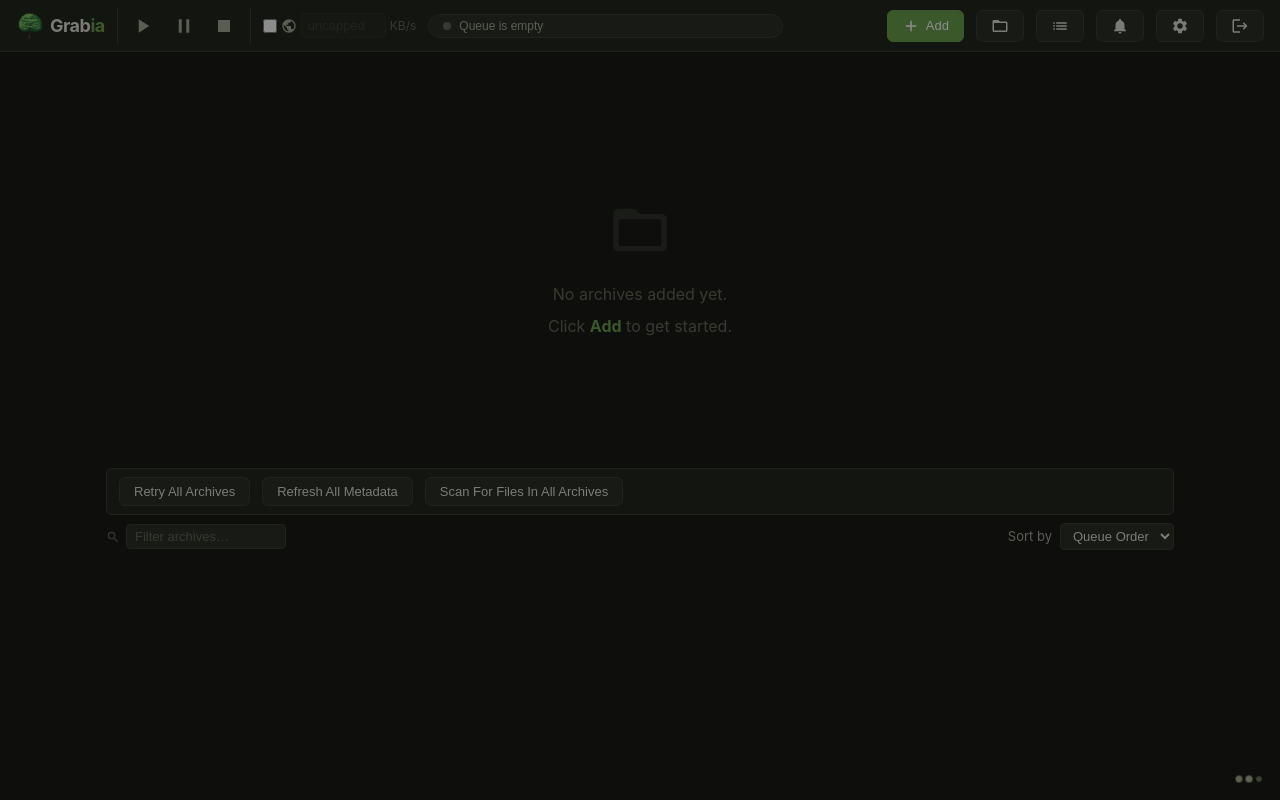
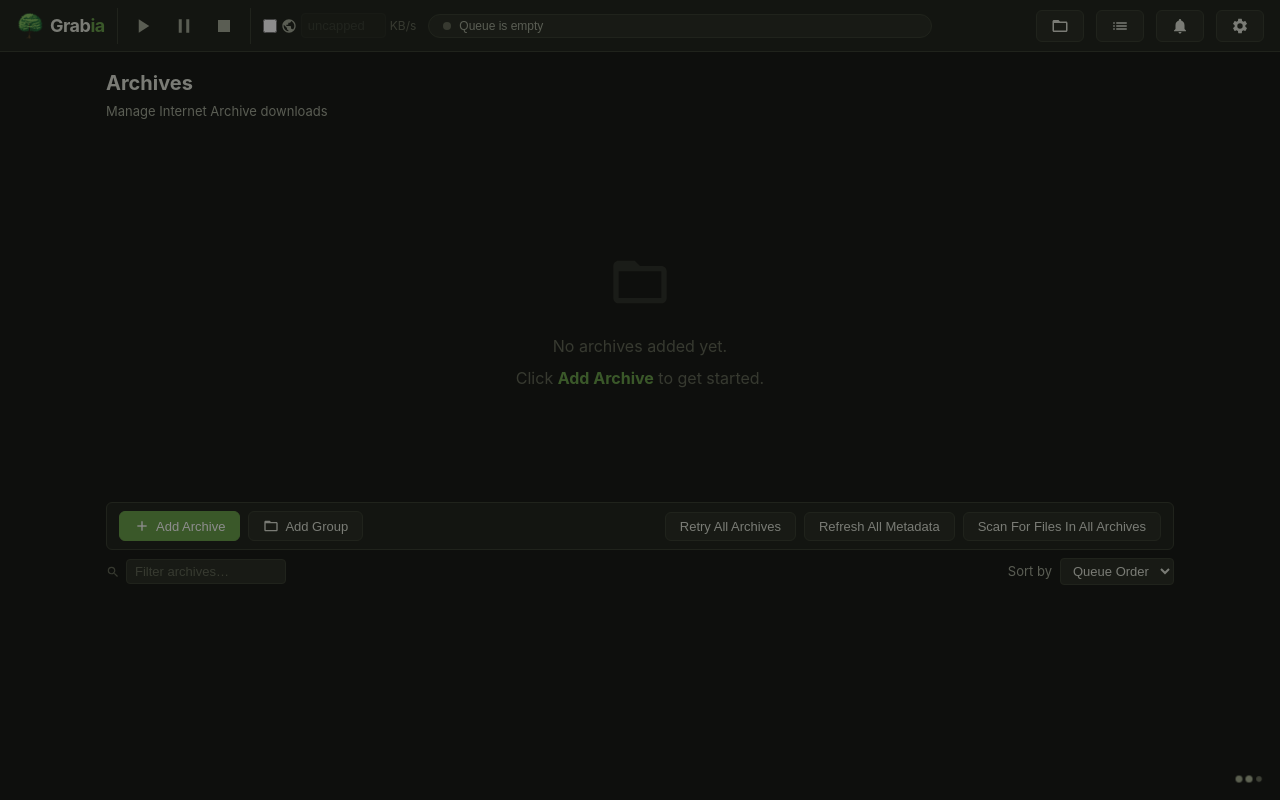
Before and after one commit to scheeseman486/grabia, a Flask app: template templates/index.html in a window 1280 px wide. Run offline with Flask 3, Linux system fonts and the light colour scheme; the template is opened without the code that fills it, so the values that code supplies are empty; parts of the project's set-up code (start-up, migrations or seed data) failed here and were passed over; some libraries are stand-ins or nearby versions.

Commit message:
Reorganize top bar and archive list layout
- Move logout button from top bar to Settings > Grabia Login
- Move Add Archive and Add Group buttons to archive list controls
- Split archive-controls: add/group left-justified, bulk actions right
- Add Archives header to archive list page matching Collections style
- Add Archives nav button next to Collections in top bar
- Remove back button from Collections list (peer navigation now)

Co-Authored-By: Claude Opus 4.6 <noreply@anthropic.com>

```diff
--- a/static/css/style.css
+++ b/static/css/style.css
@@ -518,6 +518,7 @@ main {
 .archive-controls {
     display: flex;
     align-items: center;
+    justify-content: space-between;
     gap: 12px;
     margin-bottom: 8px;
     padding: 8px 12px;
@@ -526,6 +527,13 @@ main {
     border: 1px solid var(--border);
     flex-wrap: wrap;
     flex-shrink: 0;
+}
+.archive-controls-left,
+.archive-controls-right {
+    display: flex;
+    align-items: center;
+    gap: 8px;
+    flex-wrap: wrap;
 }
 
 .archive-toolbar {
--- a/templates/index.html
+++ b/templates/index.html
@@ -72,11 +72,7 @@
                 <canvas id="speed-sparkline" width="80" height="24" title="Download speed history"></canvas>
                 <div class="speed-display" id="speed-display"></div>
             </div>
-            <button id="btn-add" class="action-btn primary" title="Add archive">
-                <svg viewBox="0 0 24 24" width="18" height="18"><line x1="12" y1="5" x2="12" y2="19" stroke="currentColor" stroke-width="2"/><line x1="5" y1="12" x2="19" y2="12" stroke="currentColor" stroke-width="2"/></svg>
-                Add
-            </button>
-            <button id="btn-add-group" class="action-btn" title="Add group">
+            <button id="btn-archives" class="action-btn" title="Archives">
                 <svg viewBox="0 0 24 24" width="18" height="18"><path d="M20 6h-8l-2-2H4c-1.1 0-2 .9-2 2v12c0 1.1.9 2 2 2h16c1.1 0 2-.9 2-2V8c0-1.1-.9-2-2-2zm0 12H4V8h16v10z" fill="currentColor"/></svg>
             </button>
             <button id="btn-collections" class="action-btn" title="Collections">
@@ -100,9 +96,6 @@
             <button id="btn-settings" class="action-btn" title="Settings">
                 <svg viewBox="0 0 24 24" width="18" height="18"><path d="M19.14 12.94c.04-.3.06-.61.06-.94 0-.32-.02-.64-.07-.94l2.03-1.58a.49.49 0 00.12-.61l-1.92-3.32a.488.488 0 00-.59-.22l-2.39.96c-.5-.38-1.03-.7-1.62-.94l-.36-2.54a.484.484 0 00-.48-.41h-3.84c-.24 0-.43.17-.47.41l-.36 2.54c-.59.24-1.13.57-1.62.94l-2.39-.96c-.22-.08-.47 0-.59.22L2.74 8.87c-.12.21-.08.47.12.61l2.03 1.58c-.05.3-.07.62-.07.94s.02.64.07.94l-2.03 1.58a.49.49 0 00-.12.61l1.92 3.32c.12.22.37.29.59.22l2.39-.96c.5.38 1.03.7 1.62.94l.36 2.54c.05.24.24.41.48.41h3.84c.24 0 .44-.17.47-.41l.36-2.54c.59-.24 1.13-.56 1.62-.94l2.39.96c.22.08.47 0 .59-.22l1.92-3.32c.12-.22.07-.47-.12-.61l-2.01-1.58zM12 15.6A3.6 3.6 0 1112 8.4a3.6 3.6 0 010 7.2z" fill="currentColor"/></svg>
             </button>
-            <button id="btn-logout" class="action-btn" title="Log out">
-                <svg viewBox="0 0 24 24" width="18" height="18"><path d="M17 7l-1.41 1.41L18.17 11H8v2h10.17l-2.58 2.58L17 17l5-5zM4 5h8V3H4c-1.1 0-2 .9-2 2v14c0 1.1.9 2 2 2h8v-2H4V5z" fill="currentColor"/></svg>
-            </button>
         </div>
     </header>
 
@@ -120,15 +113,33 @@
     <main id="main-content">
         <!-- Home: Archive List -->
         <section id="page-home" class="page active">
+            <div class="detail-header">
+                <div class="detail-info">
+                    <h2>Archives</h2>
+                    <p>Manage Internet Archive downloads</p>
+                </div>
+            </div>
             <div class="empty-state" id="empty-state">
                 <svg viewBox="0 0 24 24" width="64" height="64"><path d="M20 6h-8l-2-2H4c-1.1 0-2 .9-2 2v12c0 1.1.9 2 2 2h16c1.1 0 2-.9 2-2V8c0-1.1-.9-2-2-2zm0 12H4V8h16v10z" fill="currentColor" opacity="0.3"/></svg>
                 <p>No archives added yet.</p>
-                <p>Click <strong>Add</strong> to get started.</p>
+                <p>Click <strong>Add Archive</strong> to get started.</p>
             </div>
             <div class="archive-controls" id="archive-controls">
-                <button class="action-btn" id="btn-retry-all-archives" title="Reset all failed files across all archives to pending">Retry All Archives</button>
-                <button class="action-btn" id="btn-refresh-all-meta" title="Re-check Internet Archive for file list changes across all archives">Refresh All Metadata</button>
-                <button class="action-btn" id="btn-scan-all-archives" title="Scan local folders for existing files across all archives">Scan For Files In All Archives</button>
+                <div class="archive-controls-left">
+                    <button id="btn-add" class="action-btn primary" title="Add archive">
+                        <svg viewBox="0 0 24 24" width="16" height="16"><line x1="12" y1="5" x2="12" y2="19" stroke="currentColor" stroke-width="2"/><line x1="5" y1="12" x2="19" y2="12" stroke="currentColor" stroke-width="2"/></svg>
+                        Add Archive
+                    </button>
+                    <button id="btn-add-group" class="action-btn" title="Add group">
+                        <svg viewBox="0 0 24 24" width="16" height="16"><path d="M20 6h-8l-2-2H4c-1.1 0-2 .9-2 2v12c0 1.1.9 2 2 2h16c1.1 0 2-.9 2-2V8c0-1.1-.9-2-2-2zm0 12H4V8h16v10z" fill="currentColor"/></svg>
+                        Add Group
+                    </button>
+                </div>
+                <div class="archive-controls-right">
+                    <button class="action-btn" id="btn-retry-all-archives" title="Reset all failed files across all archives to pending">Retry All Archives</button>
+                    <button class="action-btn" id="btn-refresh-all-meta" title="Re-check Internet Archive for file list changes across all archives">Refresh All Metadata</button>
+                    <button class="action-btn" id="btn-scan-all-archives" title="Scan local folders for existing files across all archives">Scan For Files In All Archives</button>
+                </div>
             </div>
             <div class="archive-toolbar">
                 <div class="file-search">
@@ -236,10 +247,6 @@
         <!-- Collections List -->
         <section id="page-collections" class="page">
             <div class="detail-header">
-                <button id="btn-collections-back" class="action-btn">
-                    <svg viewBox="0 0 24 24" width="18" height="18"><path d="M20 11H7.83l5.59-5.59L12 4l-8 8 8 8 1.41-1.41L7.83 13H20v-2z" fill="currentColor"/></svg>
-                    Back
-                </button>
                 <div class="detail-info">
                     <h2>Collections</h2>
                     <p>Organize archives into virtual folders using symlinks</p>
@@ -524,6 +531,13 @@
                                 <button class="action-btn" id="btn-change-password" type="button">Change Password</button>
                             </div>
                         </div>
+                        <hr class="settings-divider">
+                        <div class="settings-form">
+                            <button class="action-btn" id="btn-logout" type="button">
+                                <svg viewBox="0 0 24 24" width="16" height="16"><path d="M17 7l-1.41 1.41L18.17 11H8v2h10.17l-2.58 2.58L17 17l5-5zM4 5h8V3H4c-1.1 0-2 .9-2 2v14c0 1.1.9 2 2 2h8v-2H4V5z" fill="currentColor"/></svg>
+                                Log Out
+                            </button>
+                        </div>
                     </div>
                     <!-- Speed Schedule Tab -->
                     <div class="settings-panel" id="tab-scheduler">
```
Also changed, not shown: static/js/app.js.
